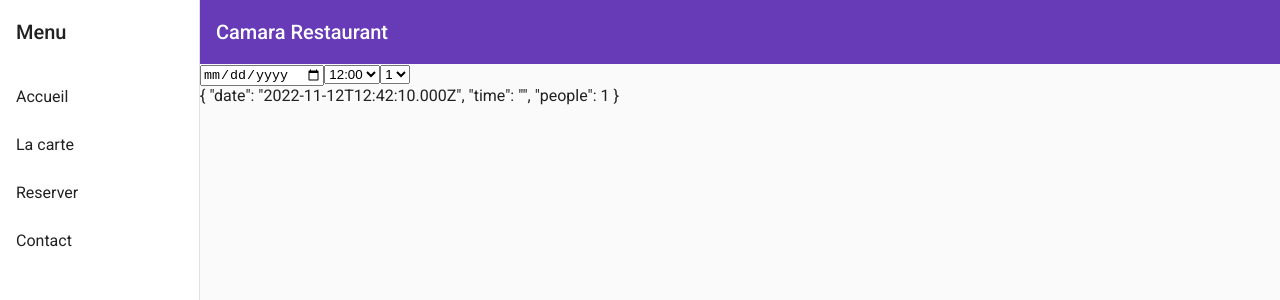
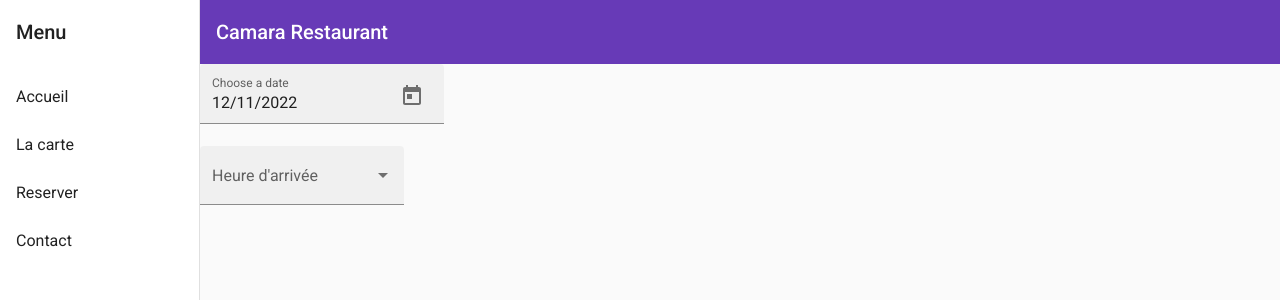
Before and after one commit to MakiC/ProjetRestau, an Angular app: page /reserve in a window 1280 px wide. Shown: the top 300 px of the page. Built offline with nearby package versions, Linux system fonts and the light colour scheme.

Commit message:
ajout du material datePicker , puyis ajout de la date format français

```diff
--- a/src/app/reserve/reserve.component.css
+++ b/src/app/reserve/reserve.component.css
@@ -0,0 +1,3 @@
+mat-form-field {
+  margin-right: 12px;
+}
--- a/src/app/reserve/reserve.component.html
+++ b/src/app/reserve/reserve.component.html
@@ -1,11 +1,16 @@
 <form [formGroup]="reservationForm">
-  <input type="date" formControlName="date">
-  <select formControlName="time">
-    <option *ngFor="let to of timeOptions">{{to}}</option>
-  </select>
-  <select formControlName="people">
-    <option *ngFor="let po of peopleOptions">{{po}}</option>
-  </select>
+  <mat-form-field class="example-full-width" appearance="fill">
+    <mat-label>Choose a date</mat-label>
+    <input matInput [matDatepicker]="picker" placeholder="" formControlName="date">
+    <mat-datepicker-toggle matSuffix [for]="picker" ></mat-datepicker-toggle>
+    <mat-datepicker #picker startView="year" [startAt]="date"></mat-datepicker>
+  </mat-form-field>
+  <div><mat-form-field appearance="fill">
+    <mat-label>Heure d'arrivée</mat-label>
+    <mat-select placeholder="heure">
+      <mat-option *ngFor="let to of timeOptions" [value]="to">
+        {{to}}
+      </mat-option>
+    </mat-select>
+  </mat-form-field></div>
 </form>
-
-{{reservationForm.value|json}}
--- a/src/app/reserve/reserve.component.ts
+++ b/src/app/reserve/reserve.component.ts
@@ -1,5 +1,6 @@
 import { Component, OnInit } from '@angular/core';
 import {FormGroup, FormBuilder, FormControl, Validators} from "@angular/forms";
+
 
 @Component({
   selector: 'app-reserve',
```
Also changed, not shown: src/app/app.module.ts (+16 -3 lines).
